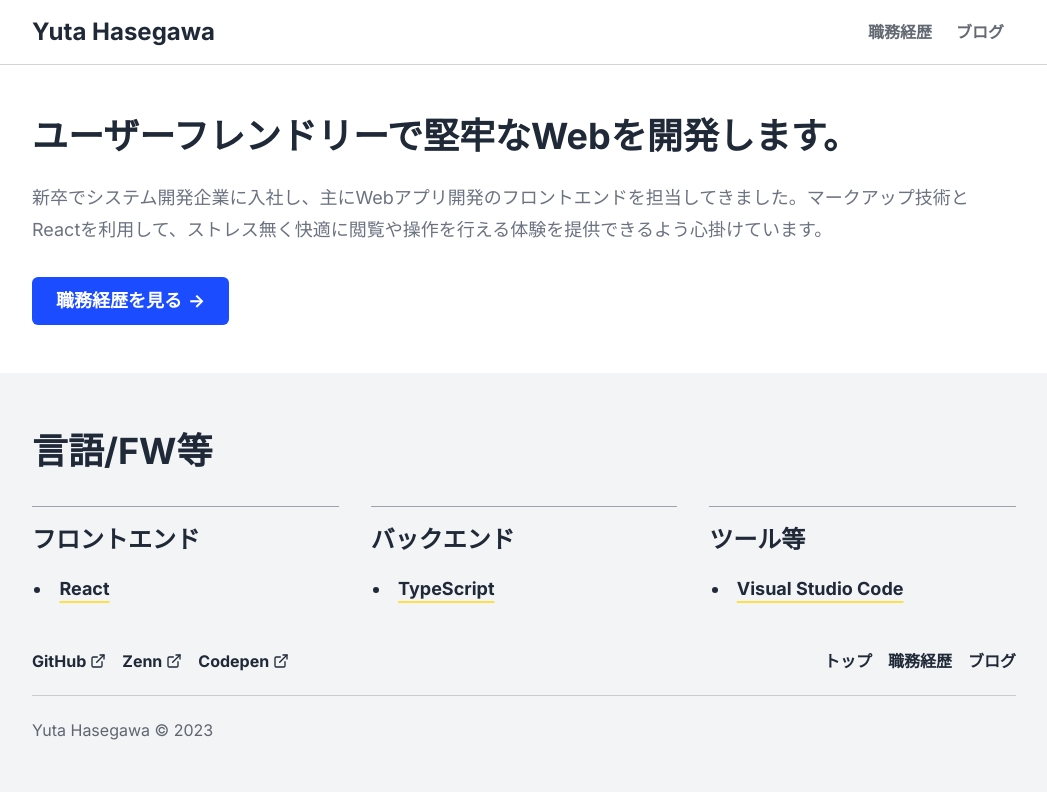
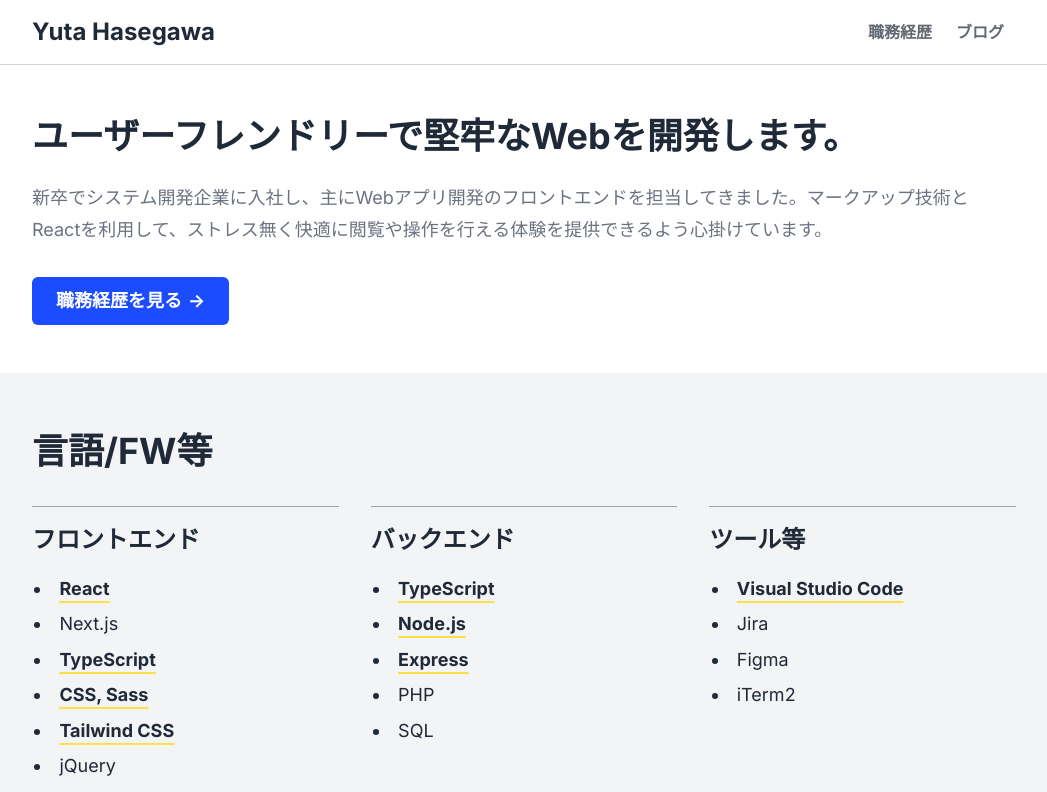
Before and after one commit to yha-1228/portfolio, a Next.js app: page / in a window 1280 px wide. Shown: the top 792 px of the page, without its empty margins (116-1163 px from the left). Built offline with nearby package versions, Linux system fonts and the light colour scheme.

Commit message:
Revert "feat(footer): 最下部に固定"
This reverts commit 31ebfd019353855af91705bd5a822c22b1f2b669.

```diff
--- a/src/components/layout/footer.tsx
+++ b/src/components/layout/footer.tsx
@@ -27,7 +27,7 @@ const COPYRIGHT_TEXT = `Yuta Hasegawa © ${new Date().getFullYear()}`;
 
 export default function Footer() {
   return (
-    <footer className="fixed bottom-0 left-0 w-full border-t border-solid border-t-transparent bg-gray-light-100 pb-14 pt-10">
+    <footer className="border-t border-solid border-t-transparent bg-gray-light-100 pb-14 pt-10">
       <Container>
         <div className="flex justify-between">
           <ul className="w-1/2 space-y-3 md:flex md:w-auto md:space-x-4 md:space-y-0">
```
